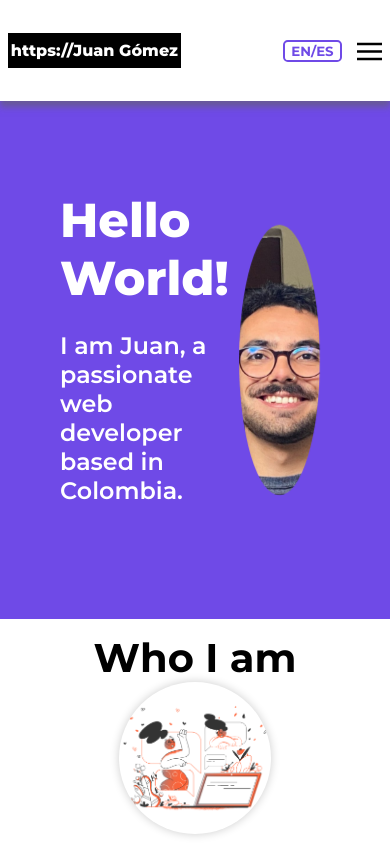
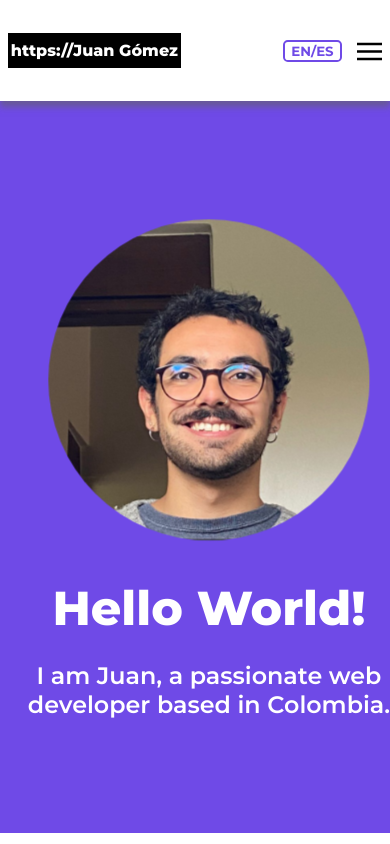
Before and after one commit to JPGomezCuervo/Portfolio-v2, a Vue app: page / in a window 390 px wide. Shown: the top 844 px of the page. Built offline with nearby package versions, Linux system fonts and the light colour scheme.

Commit message:
make responsive until 408

```diff
--- a/src/components/Hero.vue
+++ b/src/components/Hero.vue
@@ -31,7 +31,6 @@ const { hero } = toRefs(selectLanguages());
 <style lang="scss" scoped>
 @import "../style.scss";
 
-
 .split {
     display: block;
     padding: 90px 0;
@@ -45,6 +44,7 @@ const { hero } = toRefs(selectLanguages());
     margin: 0 auto;
     max-width: 1440px;
     padding: 0 60px;
+    gap: 10px;
 }
 
 .left-container {
@@ -66,6 +66,8 @@ const { hero } = toRefs(selectLanguages());
 .left-container h3 {
     font-family: "Montserrat-semiBold";
     font-size: clamp(1rem, 1rem + 2vw, 3rem);
+    // width: clamp()
+    width: 30rem;
 }
 
 .right-container {
@@ -77,6 +79,41 @@ const { hero } = toRefs(selectLanguages());
     height: 100%;
     object-fit: cover;
     border-radius: 100%;
-    transform: scale(.8);
+    transform: scale(.85);
+}
+
+@media (max-width: 1000px) {
+
+    .grid-container {
+        grid-template-columns: 1fr;
+        grid-template-rows: auto;
+        padding: 0;
+        margin: 0;
+        padding: 0 20px;
+    }
+
+    .left-container {
+        align-items: center;
+        grid-row: 2;
+    }
+
+    .left-container h1,
+    h3 {
+        width: fit-content;
+        text-align: center;
+    }
+
+    .left-container h3 {
+        width: fit-content;
+    }
+    .right-container {
+        display: flex;
+        justify-content: center;
+    }
+    #photo {
+        // max-width: 200px;
+        // width: 500px;
+        width: clamp(200px, 300px + 20vw, 500px);
+    }
 }
 </style>
```
